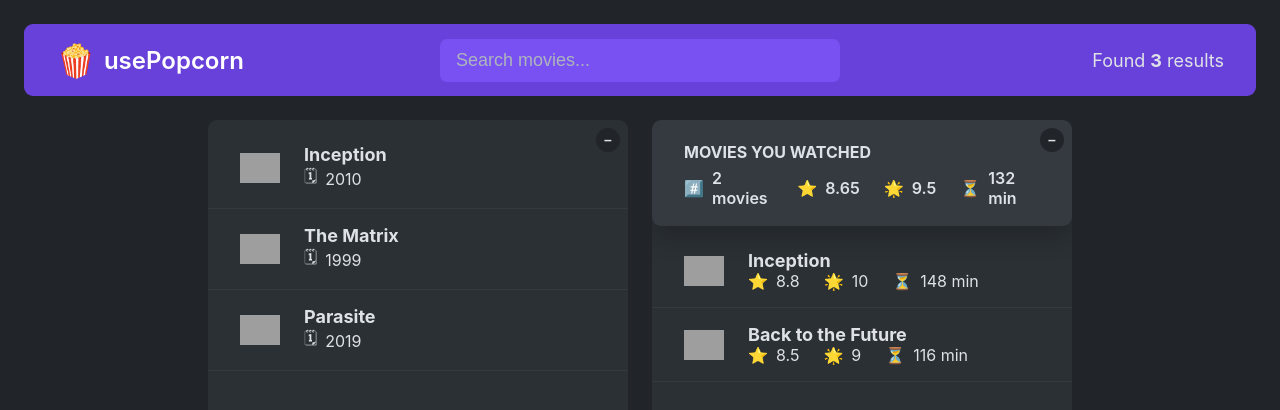
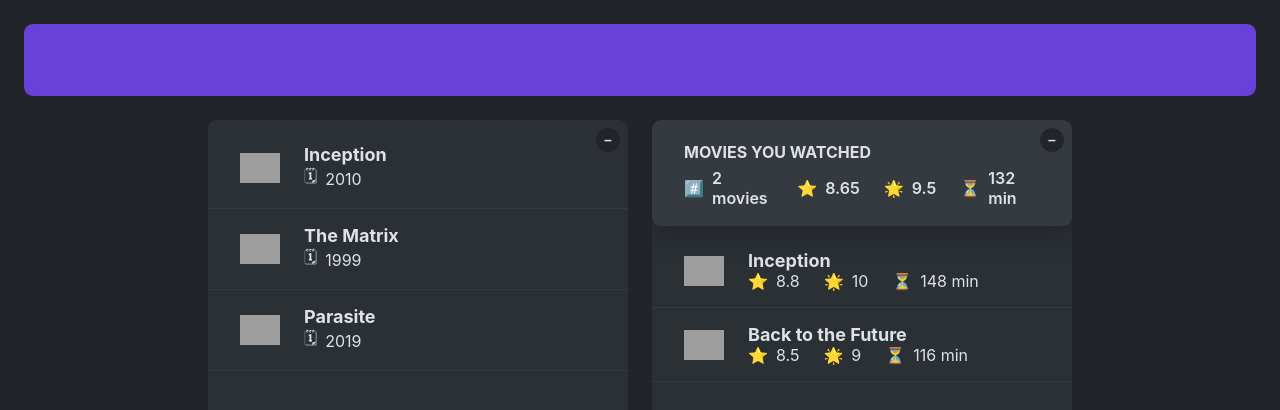
Before and after one commit to Cleve-codes/01-pure-react, a React (Create React App) app in the folder 0x06-usepopcorn/usepopcorn/: page / in a window 1280 px wide. Shown: the top 410 px of the page. Built offline with nearby package versions, Linux system fonts and the light colour scheme; grey boxes are pictures that could not be loaded.

Commit message:
Component composing

```diff
--- a/0x06-usepopcorn/usepopcorn/src/App.js
+++ b/0x06-usepopcorn/usepopcorn/src/App.js
@@ -31,8 +31,43 @@
 
   return (
     <>
-      <SearchBar movies={movies} />
+      <SearchBar>
+        <Logo />
+        <Input />
+        <Results />
+      </SearchBar>
       <Main movies={movies} />
     </>
   );
 }
+
+const Logo = () => {
+  return (
+    <div className="logo">
+      <span role="img">🍿</span>
+      <h1>usePopcorn</h1>
+    </div>
+  );
+};
+
+const Input = () => {
+  const [query, setQuery] = useState("");
+
+  return (
+    <input
+      className="search"
+      type="text"
+      placeholder="Search movies..."
+      value={query}
+      onChange={(e) => setQuery(e.target.value)}
+    />
+  );
+};
+
+const Results = ({ movies }) => {
+  return (
+    <p className="num-results">
+      Found <strong>{movies.length}</strong> results
+    </p>
+  );
+};
--- a/0x06-usepopcorn/usepopcorn/src/components/SearchBar.js
+++ b/0x06-usepopcorn/usepopcorn/src/components/SearchBar.js
@@ -1,45 +1,8 @@
 import React from "react";
 import { useState } from "react";
 
-const SearchBar = ({ movies }) => {
-  return (
-    <nav className="nav-bar">
-      <Logo />
-      <Input />
-      <Results movies={movies} />
-    </nav>
-  );
-};
-
-const Logo = () => {
-  return (
-    <div className="logo">
-      <span role="img">🍿</span>
-      <h1>usePopcorn</h1>
-    </div>
-  );
-};
-
-const Input = () => {
-  const [query, setQuery] = useState("");
-
-  return (
-    <input
-      className="search"
-      type="text"
-      placeholder="Search movies..."
-      value={query}
-      onChange={(e) => setQuery(e.target.value)}
-    />
-  );
-};
-
-const Results = ({ movies }) => {
-  return (
-    <p className="num-results">
-      Found <strong>{movies.length}</strong> results
-    </p>
-  );
+const SearchBar = () => {
+  return <nav className="nav-bar"></nav>;
 };
 
 export default SearchBar;
```
Also changed, not shown: 1 other file (tests, documents, lock files or other folders).
